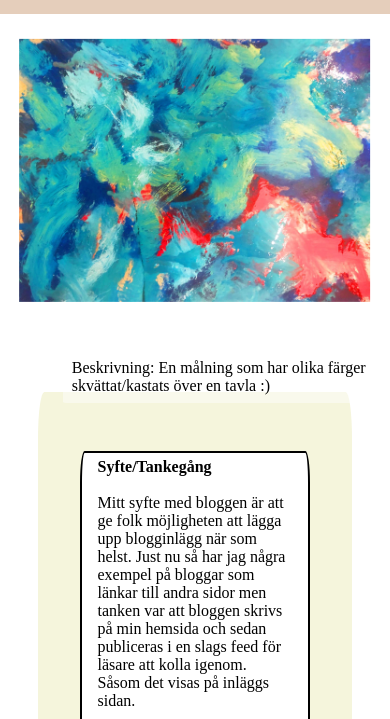
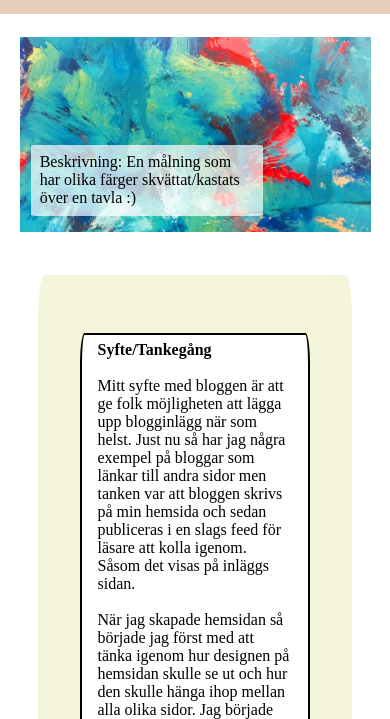
Before and after one commit to Evenelly/Blogg-sida, a plain HTML site: page Övriga-sidor/Om-oss.html in a window 390 px wide. Shown: the part 47-766 px from the top of the page. Drawn offline with Linux system fonts and the light colour scheme.

Commit message:
Hela hemsidan med flexbox, och responsivitet färdigt? (skulle nog kunna fin justera)

```diff
--- a/Övriga-sidor/Om oss.css
+++ b/Övriga-sidor/Om oss.css
@@ -62,34 +62,41 @@ a{
     border-radius: 2%;
 }
 
-@media (max-width: 850px){
+@media (max-width: 1080px){
     .flex-container{
-        margin-top: 5vh;
+        margin-top: 10vh;
         display: flex;
         flex-direction: column;
         align-items: center;
-        gap: 5vh;
     }
 
     .image-container{
-        margin: 0px;
+        width: 100%;
+        padding: 0;
+        display: flex;
+        flex-direction: column;
+        align-items: center;
+        position: relative;
     }
 
     .image-container p{
         margin: 0px;
+        width: 55vw;
+        background-color: rgba(255, 255, 255, 0.7);
+        padding: 1vh;
+        border-radius: 2%;
         z-index: 1;
         position: absolute;
-        width: auto;
-        background-color: rgba(255, 255, 255, 0.454);
-        padding: 1vh;
-        border-radius: 2%;
+        bottom: 2vh;
+        left: 8vw;
     }
 
     .image-container img {
         margin: 0px;
-        transform: rotate(90deg);
-        height: 90vw;
-        z-index: -1;
+        height: 50vw;
+        width: 90vw;
+        z-index: 0;
+        object-fit: cover;
     }
 
 }
```
Also changed, not shown: Övriga-sidor/inlägg.css (+28 -2 lines).
